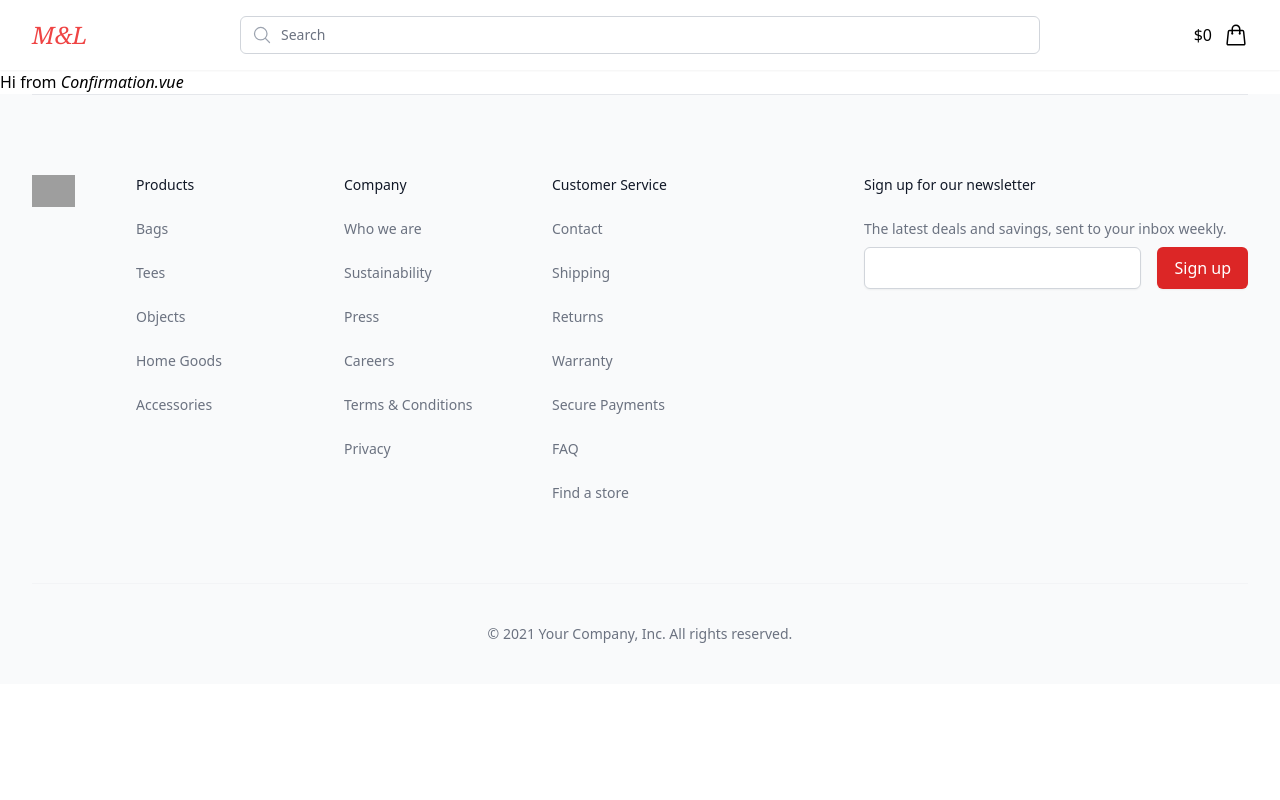
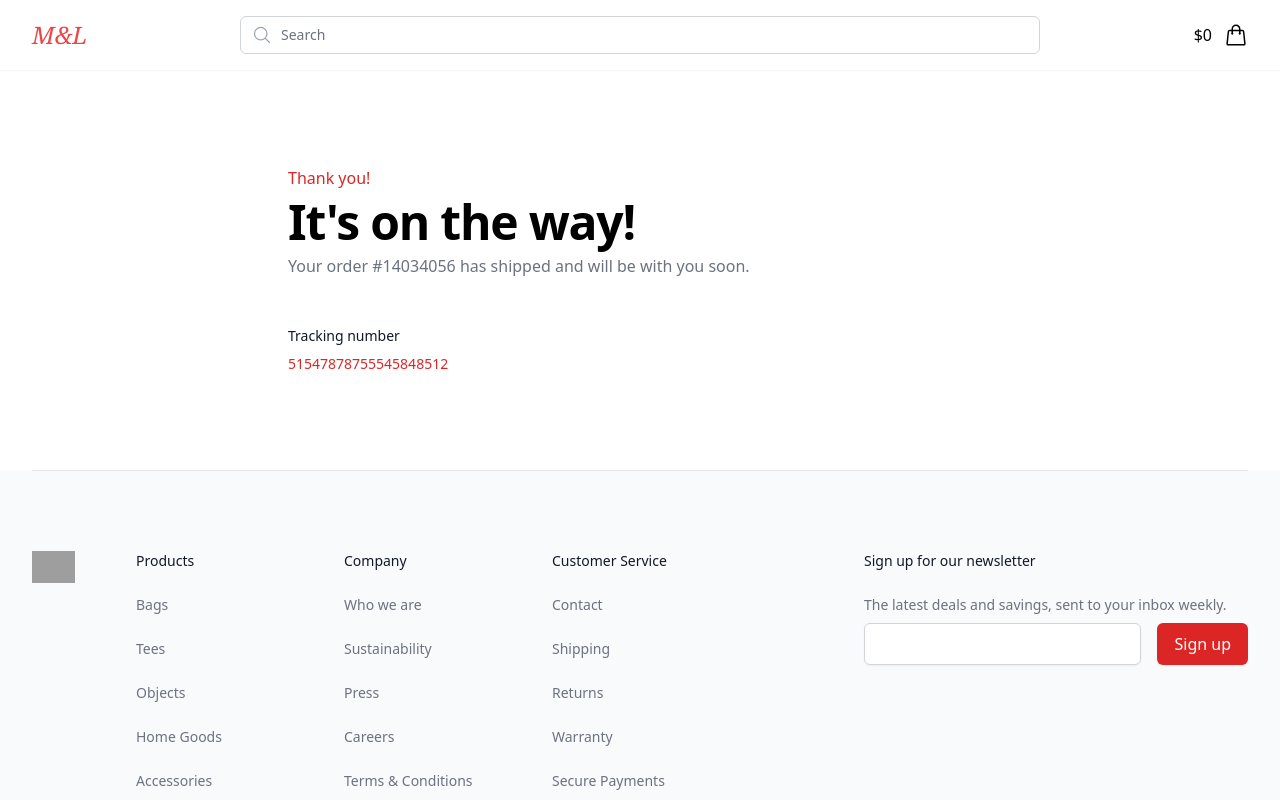
Before and after one commit to rbndelrio/infinia-m-and-l, a Vue app: page /thank-you in a window 1280 px wide. Shown: the top 800 px of the page. Built offline with nearby package versions, Linux system fonts and the light colour scheme; grey boxes are pictures that could not be loaded.

Commit message:
feat(pages): :sparkles: add confirmation page

```diff
--- a/src/views/Confirmation.vue
+++ b/src/views/Confirmation.vue
@@ -1,5 +1,16 @@
 <template>
-  <div>
-    Hi from <span class="italic">Confirmation.vue</span>
+  <div class="bg-white">
+    <div class="mx-auto max-w-3xl px-4 py-16 sm:px-6 sm:py-24 lg:px-8">
+      <div class="max-w-xl">
+        <h1 class="text-base font-medium text-red-600">Thank you!</h1>
+        <p class="mt-2 text-4xl font-bold tracking-tight sm:text-5xl">It's on the way!</p>
+        <p class="mt-2 text-base text-gray-500">Your order #14034056 has shipped and will be with you soon.</p>
+
+        <dl class="mt-12 text-sm font-medium">
+          <dt class="text-gray-900">Tracking number</dt>
+          <dd class="mt-2 text-red-600">51547878755545848512</dd>
+        </dl>
+      </div>
+    </div>
   </div>
 </template>
```
